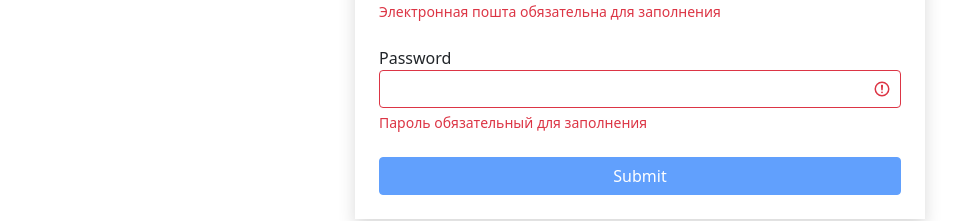
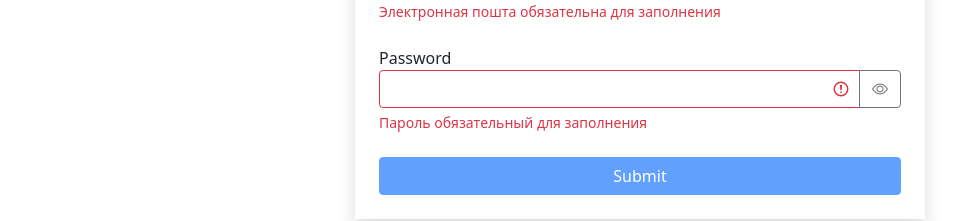
Before and after one commit to TetianaStupak/fast-company, a React (Create React App) app: page /login in a window 1280 px wide. Shown: the part 235-456 px from the top of the page, without its empty margins (0-975 px from the left). Built offline with nearby package versions, Linux system fonts and the light colour scheme.

Commit message:
Формы. Часть 1_Скрыть/показать пароль

```diff
--- a/src/app/components/textField.jsx
+++ b/src/app/components/textField.jsx
@@ -1,29 +1,49 @@
-import React from "react";
+import React, { useState } from "react";
 import PropTypes from "prop-types";
 
 const TextField = ({ label, type, name, value, onChange, error }) => {
+    const [showPassword, setShowPassword] = useState(false);
     const getInputClasses = () => {
         return "form-control" + (error ? " is-invalid" : "");
+    };
+    const toggleShowPassword = () => {
+        setShowPassword((prevState) => !prevState);
     };
     return (
         <div className="mb-4">
             <label htmlFor={name}>{label}</label>
+            <div className="input-group has-validation">
                 <input
-                type={type}
+                    type={showPassword ? "text" : type}
                     id={name}
                     name={name}
                     value={value}
                     onChange={onChange}
                     className={getInputClasses()}
                 />
+                {type === "password" && (
+                    <button
+                        className="btn btn-outline-secondary"
+                        type="button"
+                        onClick={toggleShowPassword}
+                    >
+                        <i
+                            className={
+                                "bi bi-eye" + (showPassword ? "-slash" : "")
+                            }
+                        >
+                        </i>
+                    </button>
+                )}
                 {error && <div className="invalid-feedback">{error}</div>}
+            </div>
+
         </div>
     );
 };
 TextField.defaultProps = {
     type: "text"
 };
-
 TextField.propTypes = {
     label: PropTypes.string,
     type: PropTypes.string,
```
Lines whose indentation alone changed are shown as unchanged.
